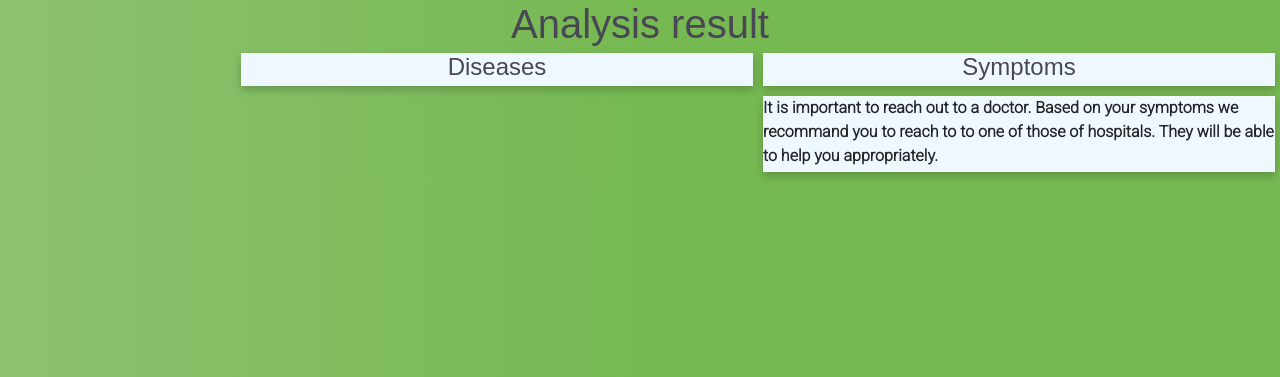
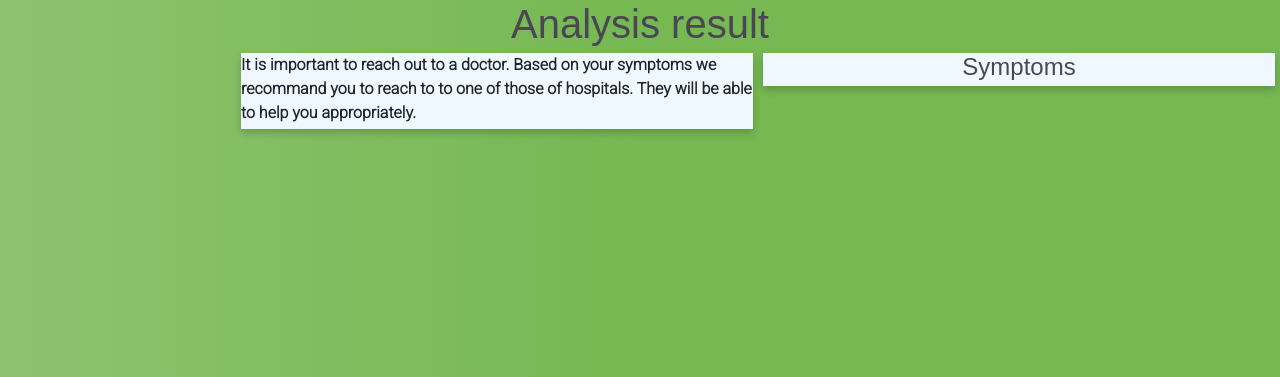
Before and after one commit to mawopileda/finalproj, a Flask app: template templates/symptom_display.html in a window 1280 px wide. Shown: the part 116-493 px from the top of the page. Run offline with Flask 2, Linux system fonts and the light colour scheme; the template is opened without the code that fills it, so the values that code supplies are empty; some libraries are stand-ins or nearby versions.

Commit message:
final version

```diff
--- a/templates/symptom_display.html
+++ b/templates/symptom_display.html
@@ -18,7 +18,7 @@
         {% endfor %}
     </div>
 </div>
-<div class="card2">
+<!--<div class="card2">
     <h4>Diseases</h4>
     <div class='container'>
         {% for disease in diseases %}
@@ -26,6 +26,7 @@
         {% endfor %}
     </div>
 </div>
+!-->
 <div class="card2">
     <b>It is important to reach out to a doctor. Based on your symptoms we recommand you to reach to
     to one of those of hospitals. They will be able to help you appropriately.
```
Also changed, not shown: userdata.db.
